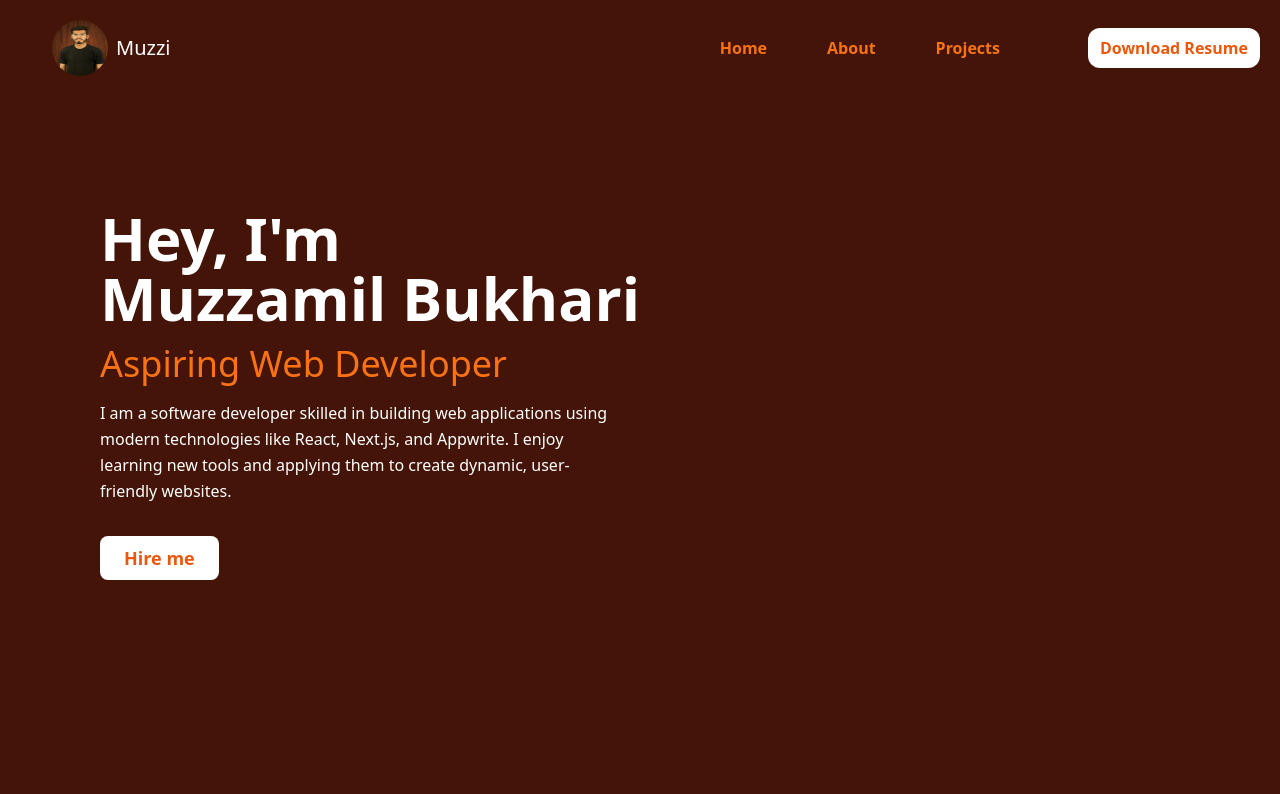
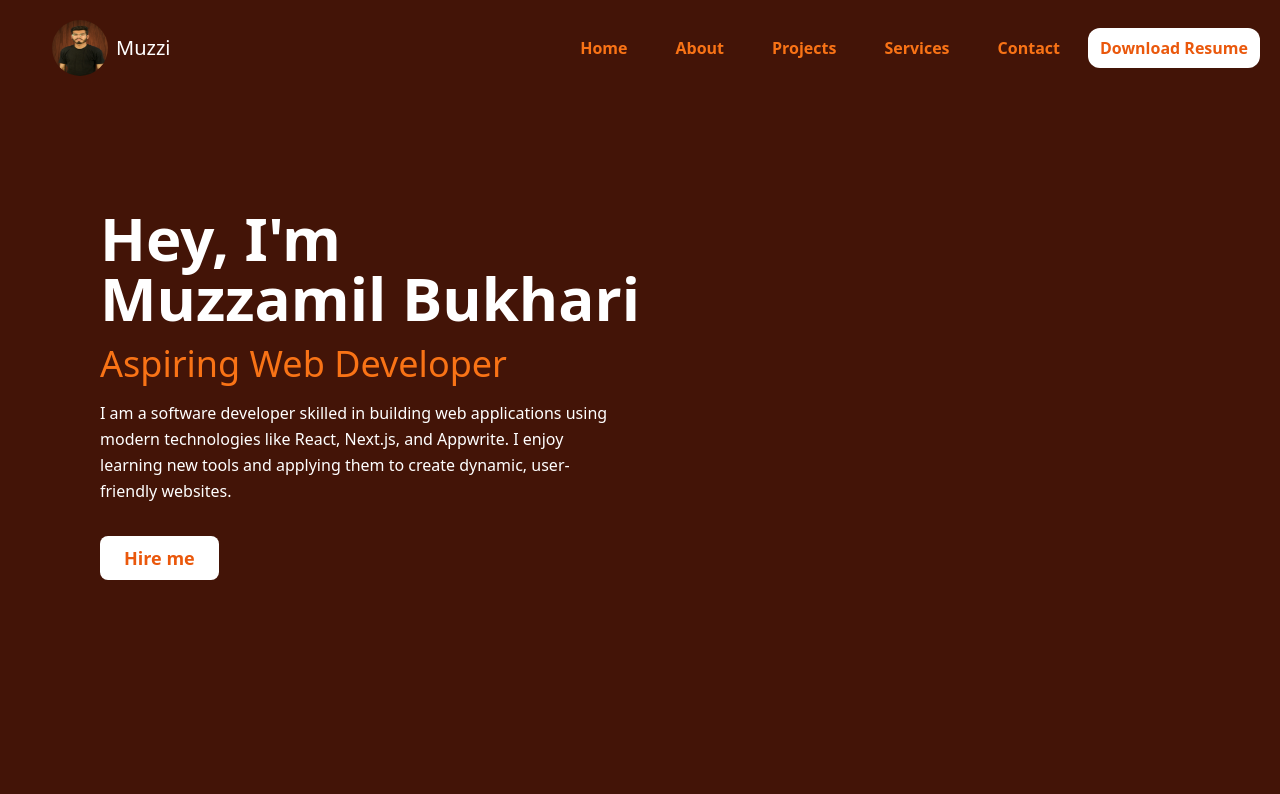
Before and after one commit to MuzzamilBukhari/portfolio-multipage-tailwind, a Next.js app: page / in a window 1280 px wide. Shown: the top 794 px of the page. Built offline with nearby package versions, Linux system fonts and the light colour scheme.

Commit message:
fix error

```diff
--- a/src/app/layout.tsx
+++ b/src/app/layout.tsx
@@ -3,6 +3,7 @@ import localFont from "next/font/local";
 import "./globals.css";
 import Navbar from "@/components/navbar/Navbar";
 import Footer from "@/components/footer/Footer";
+import { MobNavbar } from "@/components/navbar/MobNavbar";
 
 const geistSans = localFont({
   src: "./fonts/GeistVF.woff",
@@ -31,6 +32,7 @@ export default function RootLayout({
         className={`${geistSans.variable} ${geistMono.variable} antialiased`}
       >
         <Navbar />
+        <MobNavbar />
         {children}
         <Footer />
       </body>
--- /dev/null
+++ b/src/components/navbar/MobNavbar.tsx
@@ -0,0 +1,84 @@
+"use client";
+import Link from "next/link";
+import React, { useState } from "react";
+import NavLink from "./NavLink";
+import Logo from "@/public/images/pic.jpg";
+import Image from "next/image";
+
+const navItems = [
+  {
+    id: 1,
+    name: "Home",
+    slug: "/",
+  },
+  {
+    id: 2,
+    name: "About",
+    slug: "/about",
+  },
+  {
+    id: 3,
+    name: "Projects",
+    slug: "/projects",
+  },
+  {
+    id: 4,
+    name: "Services",
+    slug: "/services",
+  },
+  {
+    id: 5,
+    name: "Contact",
+    slug: "/contact",
+  },
+];
+
+export const MobNavbar = () => {
+  const [isOpen, setIsOpen] = useState(false);
+  return (
+    <header className="text-primary bg-bg1 body-font w-full fixed z-10 md:hidden flex justify-center items-center">
+      <div className="container flex flex-wrap items-center w-full p-5 justify-between ">
+        <Link
+          href={"/"}
+          className="flex md:ml-8 title-font font-medium items-center text-white gap-2 text-xl mb-4 md:mb-0"
+        >
+          <Image src={Logo} alt={""} className="w-14 h-14 rounded-[50%] " />
+          <span>Muzzi</span>
+        </Link>
+
+        <button
+          className="text-white block focus:outline-none"
+          onClick={() => setIsOpen(!isOpen)}
+        >
+          <svg
+            className="w-6 h-6"
+            fill="none"
+            stroke="currentColor"
+            viewBox="0 0 24 24"
+            xmlns="http://www.w3.org/2000/svg"
+          >
+            <path
+              strokeLinecap="round"
+              strokeLinejoin="round"
+              strokeWidth="2"
+              d="M4 6h16M4 12h16M4 18h16"
+            ></path>
+          </svg>
+        </button>
+      </div>
+      <div className="">
+        <nav
+          className={`${
+            isOpen ? "flex" : "hidden"
+          }  flex-col items-center gap-2 text-base justify-center absolute top-20 -right-4 bg-black rounded-md p-4`}
+        >
+          {navItems.map((item) => (
+            <NavLink slug={item.slug} key={item.id}>
+              {item.name}
+            </NavLink>
+          ))}
+        </nav>
+      </div>
+    </header>
+  );
+};
--- a/src/components/navbar/NavLink.tsx
+++ b/src/components/navbar/NavLink.tsx
@@ -5,7 +5,7 @@ const NavLink = ({ children, slug }: { children: string; slug: string }) => {
   return (
     <Link
       href={slug}
-      className="font-semibold mr-5 hover:shadow-md hover:bg-secondary rounded-xl hover:text-white px-5 py-2 duration-200 "
+      className="font-semibold mr-2 hover:shadow-md hover:bg-secondary rounded-xl hover:text-white px-2 lg:px-5 py-2 duration-200 "
     >
       {children}
     </Link>
--- a/src/components/navbar/Navbar.tsx
+++ b/src/components/navbar/Navbar.tsx
@@ -23,9 +23,19 @@ const Navbar = () => {
       name: "Projects",
       slug: "/projects",
     },
+    {
+      id: 4,
+      name: "Services",
+      slug: "/services",
+    },
+    {
+      id: 5,
+      name: "Contact",
+      slug: "/contact",
+    },
   ];
   return (
-    <header className="text-primary bg-bg1 body-font w-full fixed z-10 flex justify-center items-center">
+    <header className="text-primary bg-bg1 body-font w-full fixed z-10 hidden md:flex justify-center items-center">
       <div className="container flex flex-wrap items-center w-full p-5 flex-col md:flex-row ">
         <Link
           href={"/"}
@@ -34,7 +44,7 @@ const Navbar = () => {
           <Image src={Logo} alt={""} className="w-14 h-14 rounded-[50%] " />
           <span>Muzzi</span>
         </Link>
-        <nav className="md:ml-auto flex flex-wrap items-center text-base justify-center md:mr-12">
+        <nav className="md:ml-auto flex flex-wrap items-center text-base justify-center ">
           {navItems.map((item) => (
             <NavLink slug={item.slug} key={item.id}>
               {item.name}
--- a/tailwind.config.ts
+++ b/tailwind.config.ts
@@ -10,8 +10,12 @@ const config: Config = {
     extend: {
       colors: {
         primary: "#f97316",
+        // primary: "#024CAA",
         secondary: "#ea580c",
+        // secondary: "#3B1C32",
         bg1: "#431407",
+        // bg1: "#091057",
+
         bg2: "",
       },
     },
```
